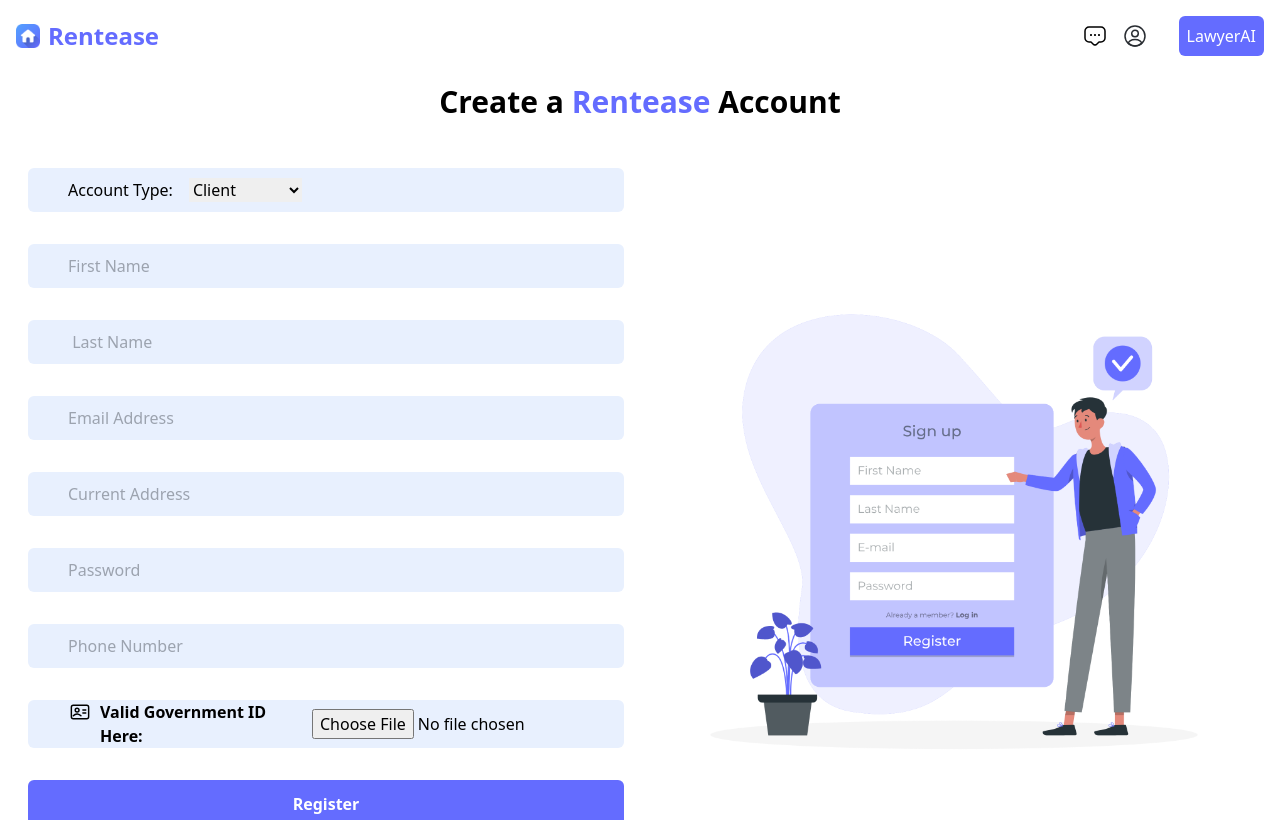
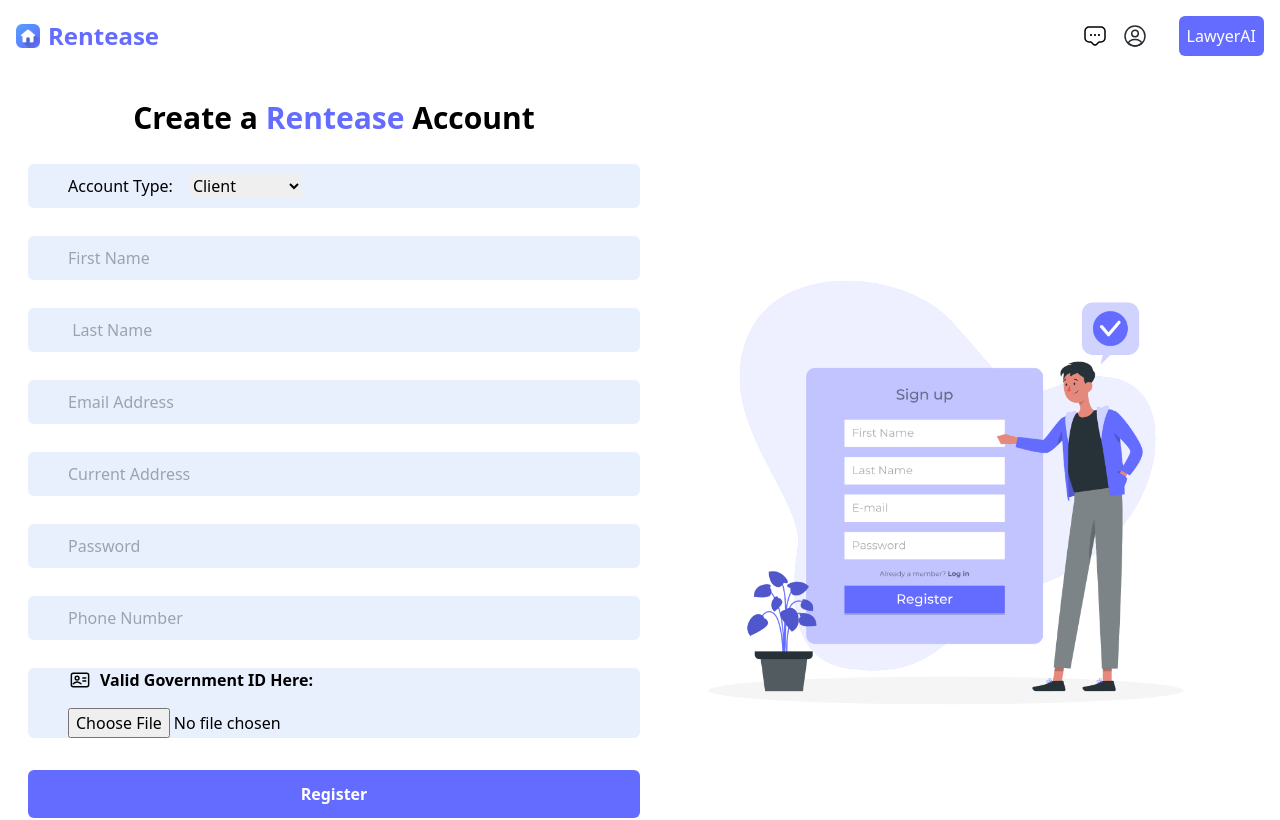
Before and after one commit to khaleedcodes/RentEase, a React (Vite) app in the folder client/: page /signup in a window 1280 px wide. Shown: the top 820 px of the page. Built offline with nearby package versions, Linux system fonts and the light colour scheme.

Commit message:
new modifications to teams page

```diff
--- a/client/src/pages/login-page/Login.tsx
+++ b/client/src/pages/login-page/Login.tsx
@@ -37,7 +37,7 @@ function Login() {
         >
           <div className="flex flex-col items-center gap-8 grow basis-96">
             <div className="w-full flex flex-col gap-7 items-center justify-center ">
-              <h2 className="font-bold text-3xl ">
+              <h2 className="font-bold text-3xl text-center">
                 Login to your{" "}
                 <span className="text-first-primary">Rentease</span> Account
               </h2>
--- a/client/src/pages/signup-page/SignupPage.tsx
+++ b/client/src/pages/signup-page/SignupPage.tsx
@@ -55,15 +55,18 @@ function Signup() {
 
   return (
     <div className="min-h-lvh flex w-full justify-center">
-      <div className=" p-3 max-w-screen-xl w-full gap-8 flex flex-col justify-center items-center">
-        <h2 className="font-bold text-3xl ">
-          Create a <span className="text-first-primary">Rentease</span> Account
-        </h2>
-        <div className="flex flex-wrap-reverse justify-center items-center">
+      <div className=" p-3 max-w-screen-xl w-full gap-8 flex flex-col justify-center items-center pb-12">
         <form
           onSubmit={handleSubmit}
-            className="p-4 flex flex-wrap-reverse flex-col items-center gap-8 grow basis-96"
+          className="p-4 flex flex-wrap-reverse items-center"
         >
+          <div className="flex flex-col items-center gap-8 grow basis-96">
+            <div className="w-full flex flex-col gap-7 items-center justify-center ">
+              <h2 className="font-bold text-3xl text-center">
+                Create a <span className="text-first-primary">Rentease</span>{" "}
+                Account
+              </h2>
+
               {/* Account Type Select */}
               <div className="bg-first-secondary flex w-full min-h-11 rounded-md outline-none pl-10 items-center border-none gap-4">
                 <label htmlFor="accountType">Account Type:</label>
@@ -135,8 +138,7 @@ function Signup() {
                 name="phone"
                 onChange={(e) => setPhone(e.target.value)}
               />
-            <div className="flex items-center bg-first-secondary w-full min-h-11 rounded-md outline-none border-none pl-10">
-              <div className="flex gap-4 items-center">
+              <div className="flex items-center bg-first-secondary w-full min-h-11 rounded-md outline-none border-none pl-10 gap-4 flex-wrap">
                   <div className="flex gap-2">
                     <IdentificationIcon />
                     <label htmlFor="email">
@@ -164,19 +166,17 @@ function Signup() {
             >
               Register
             </button>
-            <div className="flex gap-4">
             <p>
               Already Have an Account?{" "}
-                <Link to="/login" className="font-bold w-100">
+              <Link to="/login" className="font-bold">
                 Log In Here
               </Link>
             </p>
           </div>
-          </form>
           <div className="basis-96 grow">
             <img src={signupImage} alt="signup" />
           </div>
-        </div>
+        </form>
       </div>
     </div>
   );
```
Lines whose indentation alone changed are shown as unchanged.
